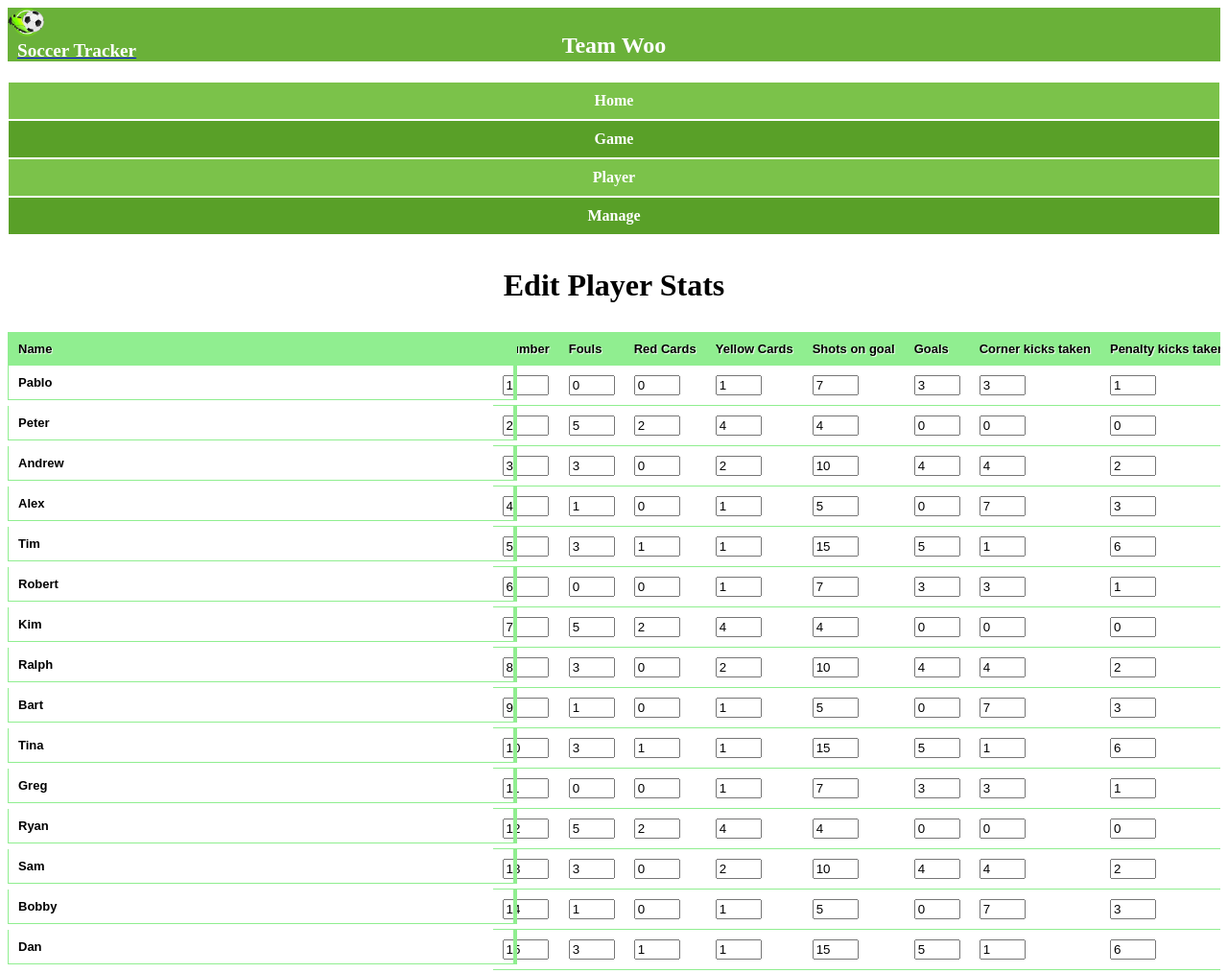
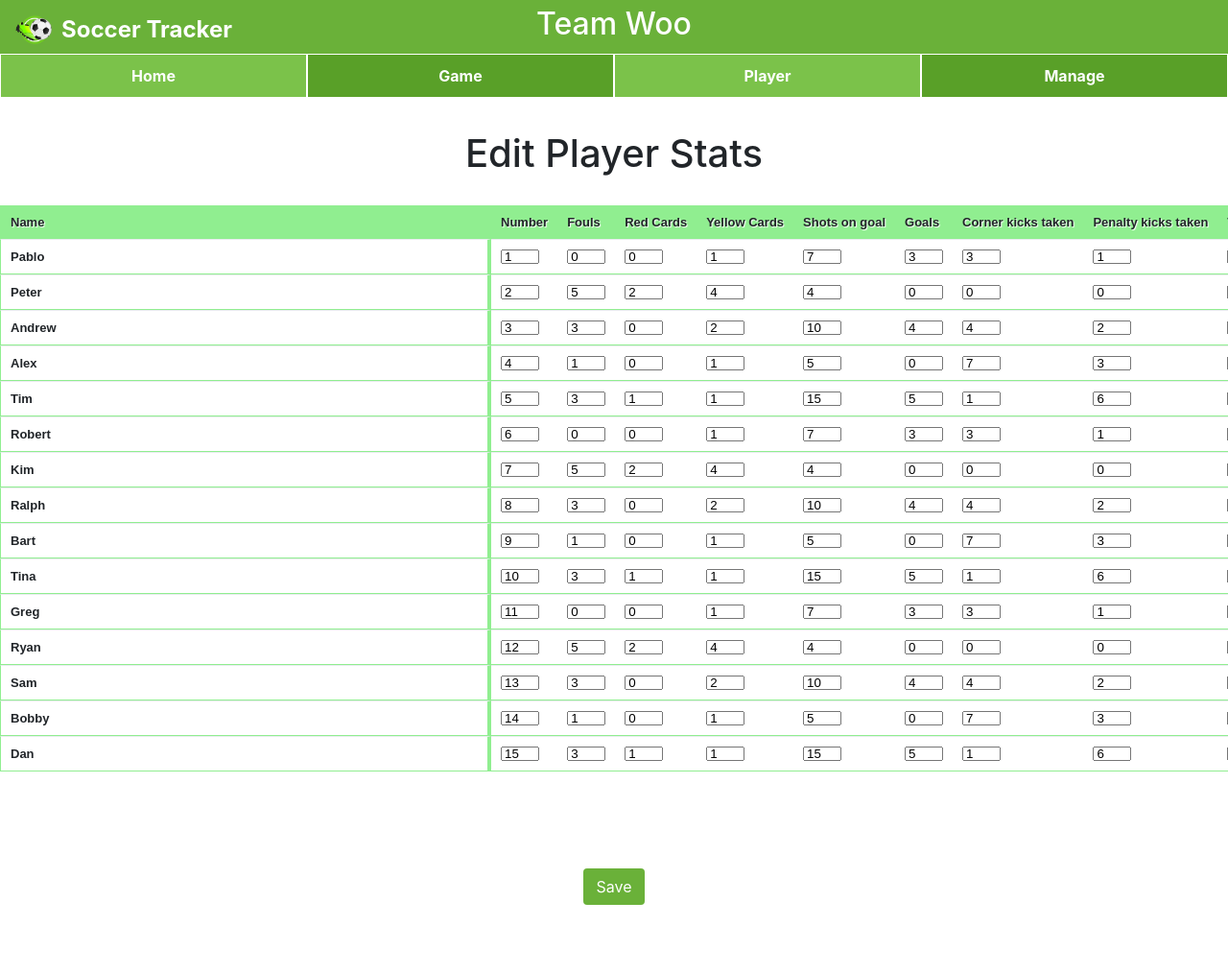
Before and after one commit to phtran/cse-134-hw3-2, a plain HTML site: page app/editStatsPlayers.html in a window 1280 px wide. Shown: the top 1014 px of the page at 96% size. After the commit the page ends 973 px from the top, so only its background shows below. Drawn offline with Linux system fonts and the light colour scheme.

Commit message:
Peter: I finished editStatsPlayers and made the picture render in the html

```diff
--- a/app/css/editStatsPlayers.css
+++ b/app/css/editStatsPlayers.css
@@ -21,6 +21,9 @@
     text-align: center;
     font-weight: bold;
     color: #FEFEFE;
+    width: 100%;
+    padding-right: 15px;
+    padding-left: 15px;
 }
 
 #secondBar>div div:nth-child(even) {
@@ -39,6 +42,23 @@
     margin-top: 80px;
     text-align: center;
     margin-bottom: 30px;
+}
+
+.table {
+    width: 100%;
+    max-width: 100%;
+    margin-bottom: 1rem;
+    background-color: transparent;
+}
+
+.table thead th {
+    vertical-align: bottom;
+}
+
+.table td, .table th {
+    padding: .75rem;
+    vertical-align: top;
+    border-top: 1px solid #e9ecef;
 }
 
 .zui-table {
@@ -96,3 +116,147 @@ button {
     width: 40px;
     height: 15px;
 }
+
+body {
+    margin: 0;
+    font-family: -apple-system,BlinkMacSystemFont,"Segoe UI",Roboto,"Helvetica Neue",Arial,sans-serif,"Apple Color Emoji","Segoe UI Emoji","Segoe UI Symbol";
+    font-size: 1rem;
+    font-weight: 400;
+    line-height: 1.5;
+    color: #212529;
+    text-align: left;
+    background-color: #fff;
+}
+
+*, ::after, ::before {
+    box-sizing: border-box;
+}
+
+a:-webkit-any-link {
+    color: -webkit-link;
+    cursor: auto;
+    text-decoration: none;
+}
+
+span {
+    position: relative;
+}
+
+.navbar {
+    position: relative;
+    display: flex;
+    flex-wrap: wrap;
+    align-items: center;
+    justify-content: space-between;
+    padding: .5rem 1rem;
+}
+
+.navbar-brand {
+    display: inline-block;
+    padding-top: .3125rem;
+    padding-bottom: .3125rem;
+    margin-right: 1rem;
+    font-size: 1.25rem;
+    line-height: inherit;
+    white-space: nowrap;
+}
+
+.collapse {
+    display: none;
+}
+
+@media (min-width: 768px) {
+    .navbar-expand-md .navbar-collapse {
+        display: flex!important;
+        flex-basis: auto;
+    }
+}
+
+.navbar-collapse {
+    flex-basis: 100%;
+    flex-grow: 1;
+    align-items: center;
+}
+
+
+@media (min-width: 576px) {
+    .container {
+        max-width: 540px;
+    }
+}
+
+@media (min-width: 768px) {
+    .container {
+        max-width: 720px;
+    }
+}
+
+@media (min-width: 992px) {
+    .container {
+        max-width: 960px;
+    }
+}
+
+@media (min-width: 1200px) {
+    .container {
+        max-width: 1140px;
+    }
+}
+
+.container {
+    width: 100%;
+    padding-right: 15px;
+    padding-left: 15px;
+    margin-right: auto;
+    margin-left: auto;
+}
+
+div > .row {
+    display: flex;
+    flex-wrap: wrap;
+    margin-right: -15px;
+    margin-left: -15px;
+}
+
+div > .col-3 {
+    flex: 0 0 25%;
+    max-width: 25%;
+    position: relative;
+    width: 100%;
+    min-height: 1px;
+}
+
+h2 {
+    font-size: 2rem;
+    margin-bottom: .5rem;
+    font-family: inherit;
+    font-weight: 500;
+    line-height: 1.2;
+    margin-top: 0;
+    display: block;
+}
+
+h1 {
+    font-size: 2.5rem;
+    margin-bottom: .5rem;
+    font-family: inherit;
+    font-weight: 500;
+    line-height: 1.2;
+    color: inherit;
+}
+
+.btn {
+    display: inline-block;
+    font-weight: 400;
+    text-align: center;
+    white-space: nowrap;
+    vertical-align: middle;
+    user-select: none;
+    border: 1px solid transparent;
+    padding: .375rem .75rem;
+    font-size: 1rem;
+    line-height: 1.5;
+    border-radius: .25rem;
+    transition: background-color .15s ease-in-out,border-color .15s ease-in-out,box-shadow .15s ease-in-out;
+    font-family: inherit;
+}
--- a/app/editStatsPlayers.html
+++ b/app/editStatsPlayers.html
@@ -14,7 +14,7 @@
     <body>
         <nav id="nav" class="navbar navbar-expand-md navbar-light" style="background-color: #6AB139;">
 
-            <img src="../img/logo.jpg" width="38" height="30" class="d-inline-block align-top" alt="">
+            <img src="./img/logo.jpg" width="38" height="30" class="d-inline-block align-top" alt="">
             <div class="collapse navbar-collapse">
                  <a class="navbar-brand" href="#">
                       <span class="topBarContent">Soccer Tracker</span>
```
